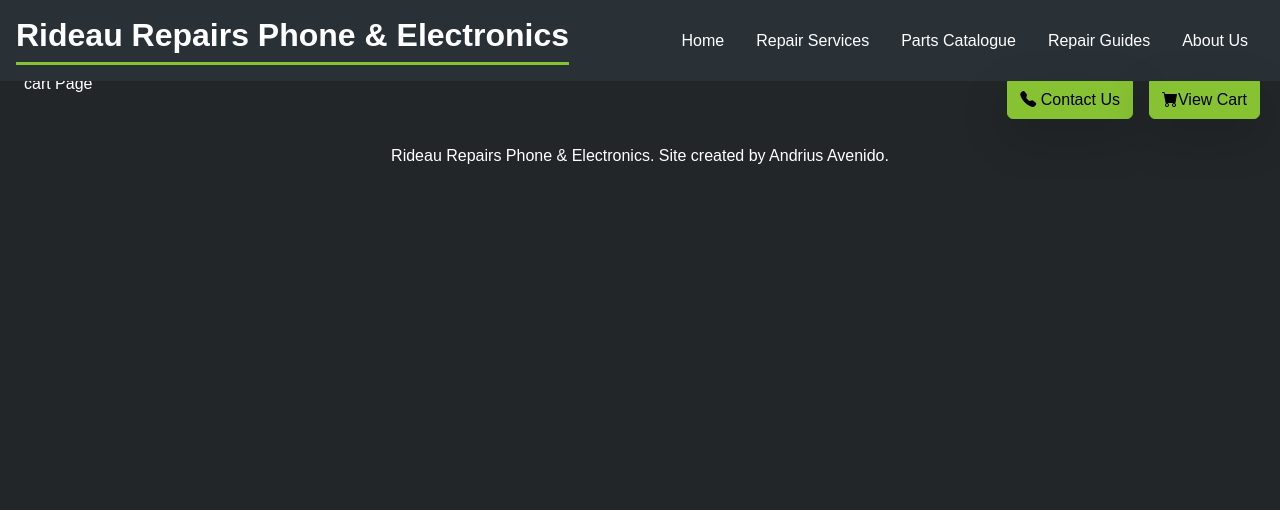
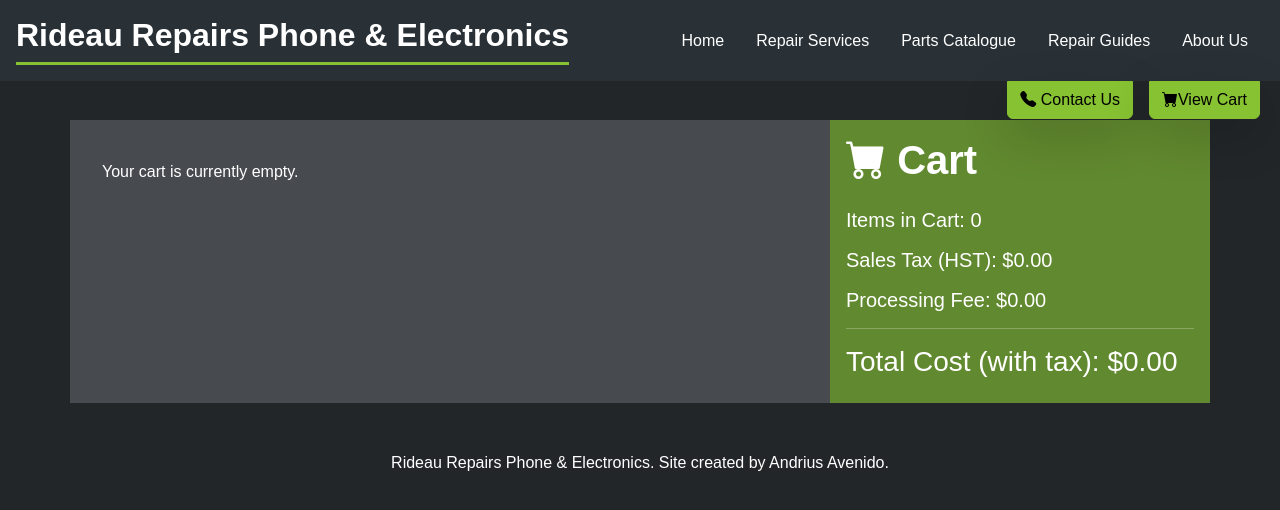
Before and after one commit to andriusavenido/SEG3125Service, a React (Vite) app in the folder client/: page /cart in a window 1280 px wide. Shown: the top 510 px of the page. Built offline with nearby package versions, Linux system fonts and the light colour scheme; a web font is replaced by a local one.

Commit message:
updated cart

```diff
--- a/client/src/App.tsx
+++ b/client/src/App.tsx
@@ -1,8 +1,8 @@
-import { useState } from 'react'
 import Navbar from './Navbar'
 import { BrowserRouter, Routes, Route } from "react-router";
 import Home from './pages/Home'
 import Catalogue from './pages/Catalogue';
+import Cart from './pages/Cart';
 
 function App() {
   return (
@@ -14,7 +14,7 @@
       <Route path="/information" element={<div>About Page</div>} />
       <Route path="/contact" element={<div>Contact Page</div>} />
       <Route path="/services" element={<div>Services Page</div>} />
-      <Route path="/cart" element={<div>cart Page</div>} />
+      <Route path="/cart" element={<Cart/>} />
       <Route path="/catalogue" element={<Catalogue/>} />
       <Route path="/guides" element={<div> guides</div>} />
       <Route path="/appointment" element={<div> guides</div>} />
--- a/client/src/context/CartContext.tsx
+++ b/client/src/context/CartContext.tsx
@@ -35,7 +35,14 @@
     };
 
     const removeFromCart = (item: CatalogueItemProps) => {
-        setCartItems(prevItems => prevItems.filter(cartItem => cartItem.title !== item.title));
+        setCartItems(prevItems => {
+        const index = prevItems.findIndex(cartItem => cartItem.title === item.title);
+        if (index === -1) return prevItems;
+
+        const newItems = [...prevItems];
+        newItems.splice(index, 1); // Remove only the first match
+        return newItems;
+    });
     };
 
     const totalPrice = cartItems.reduce((sum, item) => sum + item.price, 0);
--- a/client/src/pages/Cart.tsx
+++ b/client/src/pages/Cart.tsx
@@ -1,8 +1,57 @@
-const Cart:React.FC = () => {
+import { CartContext } from '../context/CartContext';
+import { useContext } from 'react';
+
+const Cart: React.FC = () => {
+
+    const { cartItems, removeFromCart, totalPrice } = useContext(CartContext);
+
+
+
     return (
-    <div>
+        <div className='container mt-5 '>
+            <div className='row'>
+                <div className="col-12 col-md-8 bg-secondary text-light p-3 mb-3 mb-md-0 p-3">
+                    <div style={{ maxHeight: '800px', overflowY: 'auto' }}>
+                        <ul className="list-group">
+                            {cartItems.length === 0 ? (
+                                <li className="list-group-item bg-secondary text-light border-0 my-3">
+                                    Your cart is currently empty.
+                                </li>
+                            ) : (
+                                cartItems.map((item, index) => (
+                                    <li
+                                        key={index}
+                                        className="d-flex justify-content-between align-items-center bg-secondary text-light border-start border-primary border-4 my-2"
+                                    >
+                                        <div className="mx-3">
+                                            <h5 className="mb-1">{item.title}</h5>
+                                            <p className="mb-1 text-primary">${item.price.toFixed(2)}</p>
+                                        </div>
+                                        <button
+                                            className="btn btn-danger btn-sm"
+                                            onClick={() => removeFromCart(item)}
+                                        >
+                                            Remove Item
+                                        </button>
+                                    </li>
+                                ))
+                            )}
+                        </ul>
+                    </div>
+                </div>
+                <div className='col-4 bg-info text-light p-3 d-flex flex-column justify-content-between'>
+                    <h3 className='fw-bold fs-1'><i className="bi bi-cart-fill" /> Cart</h3>
+                    <div>
+                        <h5 className='mt-3'>Items in Cart: {cartItems.length}</h5>
+                        <h5 className='mt-3'>Sales Tax (HST): ${(totalPrice * 0.13).toFixed(2)}</h5>
+                        <h5 className='mt-3'>Processing Fee: ${(totalPrice * 0.01).toFixed(2)}</h5>
+                        <hr />
+                        <h3>Total Cost (with tax): ${totalPrice.toFixed(2)}</h3>
+                    </div>
+                </div>
+            </div>
 
-    </div>
+        </div>
     );
 }
 
--- a/client/src/pages/Catalogue.tsx
+++ b/client/src/pages/Catalogue.tsx
@@ -124,7 +124,7 @@
                 <div className="flex-grow-1 mx-5">
                     <p className="card-text mb-1 text-end mr-5 fw-light">{description}</p>
                 </div>
-                <button className="btn btn-primary" onClick={() => addToCart({title, description, price, img})}>Add to Cart</button>
+                <button className="btn btn-info" onClick={() => addToCart({title, description, price, img})}>Add to Cart</button>
             </div>
         </div>
     );
```
